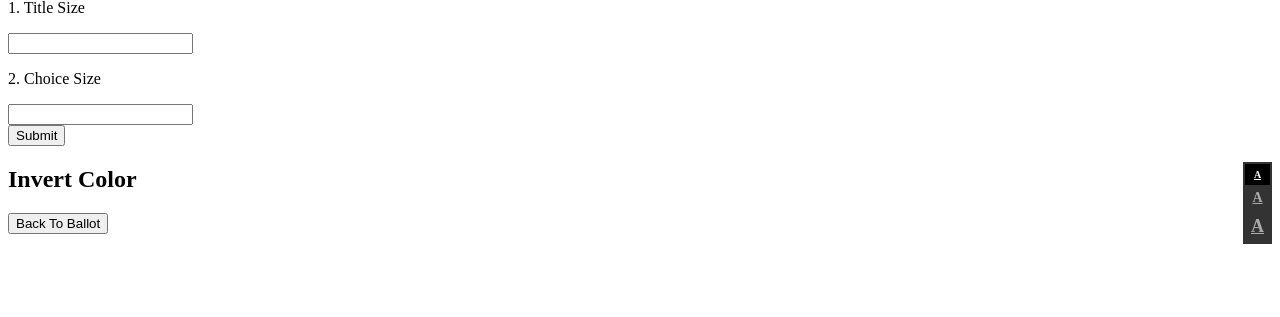
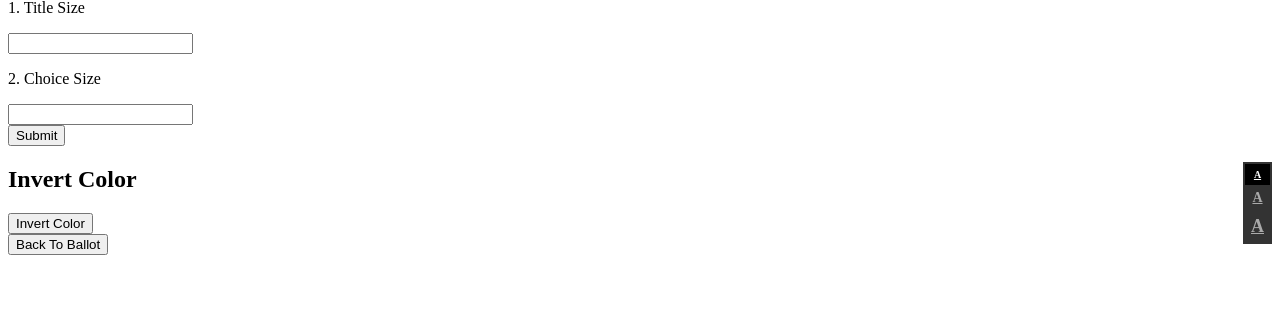
Before and after one commit to jdcheng/lvvs, a Django app: page /polls/options/ in a window 1280 px wide. Shown: the part 222-539 px from the top of the page. Run offline with Django 3.2, Linux system fonts and the light colour scheme; some libraries are stand-ins or nearby versions.

Commit message:
implemented color inversion

```diff
--- a/polls/templates/polls/options.html
+++ b/polls/templates/polls/options.html
@@ -7,6 +7,18 @@
   <script language="javascript" src="http://ajax.googleapis.com/ajax/libs/jquery/1.8.3/jquery.min.js" type="text/javascript"></script>
   <script>
   $(document).ready(function(){
+
+    if (sessionStorage.getItem('color') != 'null') {
+      $("body").css('color', sessionStorage.getItem('color'));
+    } else {
+      sessionStorage.setItem('color', 'black');
+    }
+
+    if (sessionStorage.getItem('background-color-color') != 'null') {
+      $("body").css('background-color', sessionStorage.getItem('background-color'));
+    } else {
+      sessionStorage.setItem('background-color', 'white');
+    }
 
     $("#small").click(function(event){
       event.preventDefault();
@@ -29,7 +41,7 @@
 
     $("#large").click(function(event){
       event.preventDefault();
-      $("h1")animate({"font-size":"48px"});
+      $("h1").animate({"font-size":"48px"});
       $("label").animate({"font-size":"30px"});
       $("input").animate({"font-size":"30px"});
       $("#vote").animate({
@@ -41,6 +53,26 @@
     $("a").click(function() {
     $("a").removeClass("selected");
     $(this).addClass("selected");
+    });
+
+
+    // function to invert color
+    $("#invert").click(function(event) {
+      event.preventDefault();
+      if (sessionStorage.getItem('color') == 'white') {
+        $("body").css('color', 'black');
+        sessionStorage.setItem('color', 'black');
+      } else {
+        $("body").css('color', 'white');
+        sessionStorage.setItem('color', 'white');
+      }
+      if (sessionStorage.getItem('background-color') == 'white') {
+        $("body").css('background-color', 'black');
+        sessionStorage.setItem('background-color', 'black');
+      } else {
+        $("body").css('background-color', 'white');
+        sessionStorage.setItem('background-color', 'white');
+      }
     });
 
   });
@@ -67,6 +99,7 @@
   </div>
 
   <h2> Invert Color</h2>
+  <button id="invert" type="button">Invert Color</button>
 
   <form action="{% url 'polls:toballot'%}" method="post">
     {% csrf_token %}
```
Also changed, not shown: polls/templates/polls/detail.html (+12 -0 lines), polls/templates/polls/survey.html (+20 -0 lines), polls/templates/polls/thanks.html (+20 -0 lines). Lines whose indentation alone changed are shown as unchanged.
